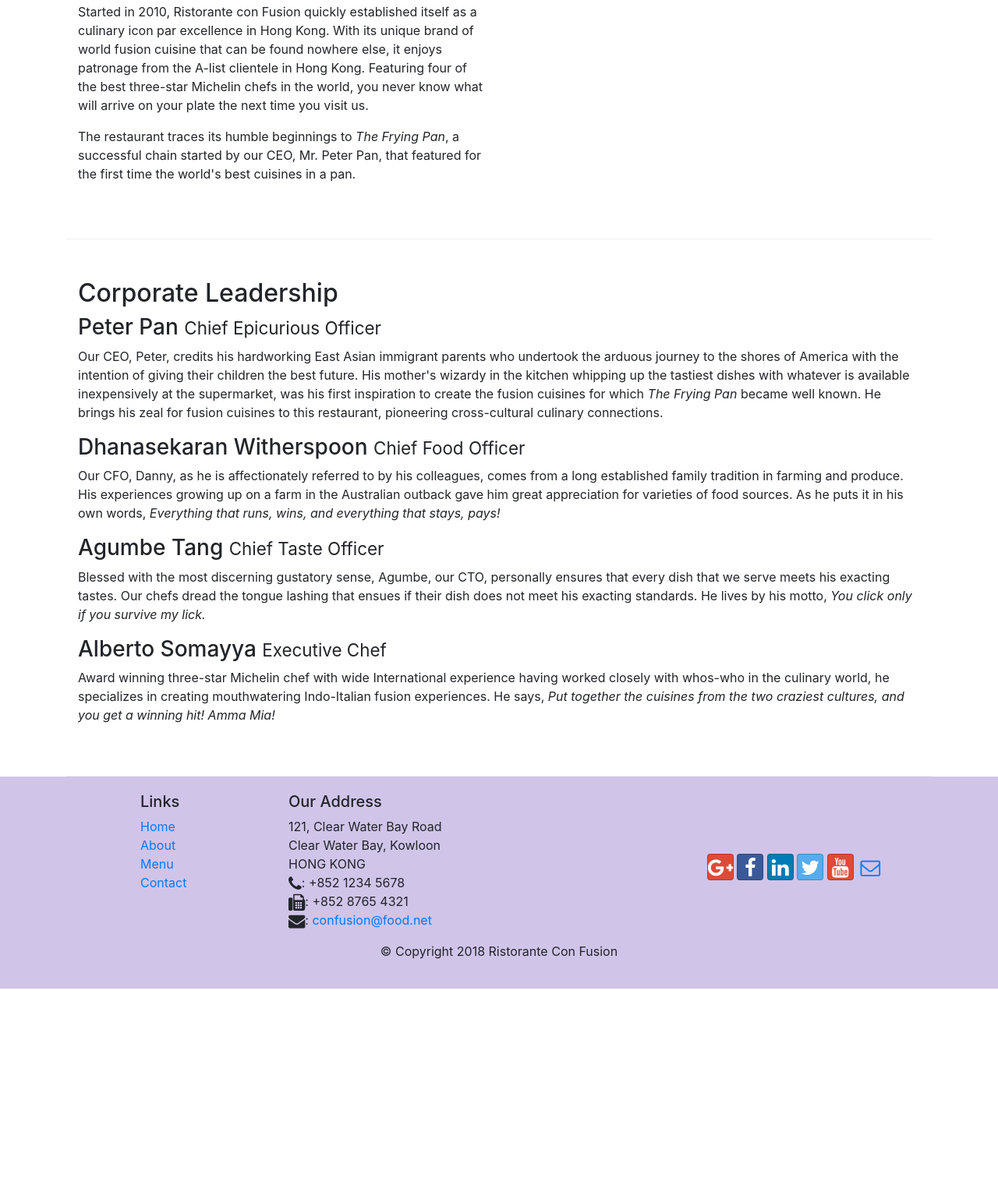
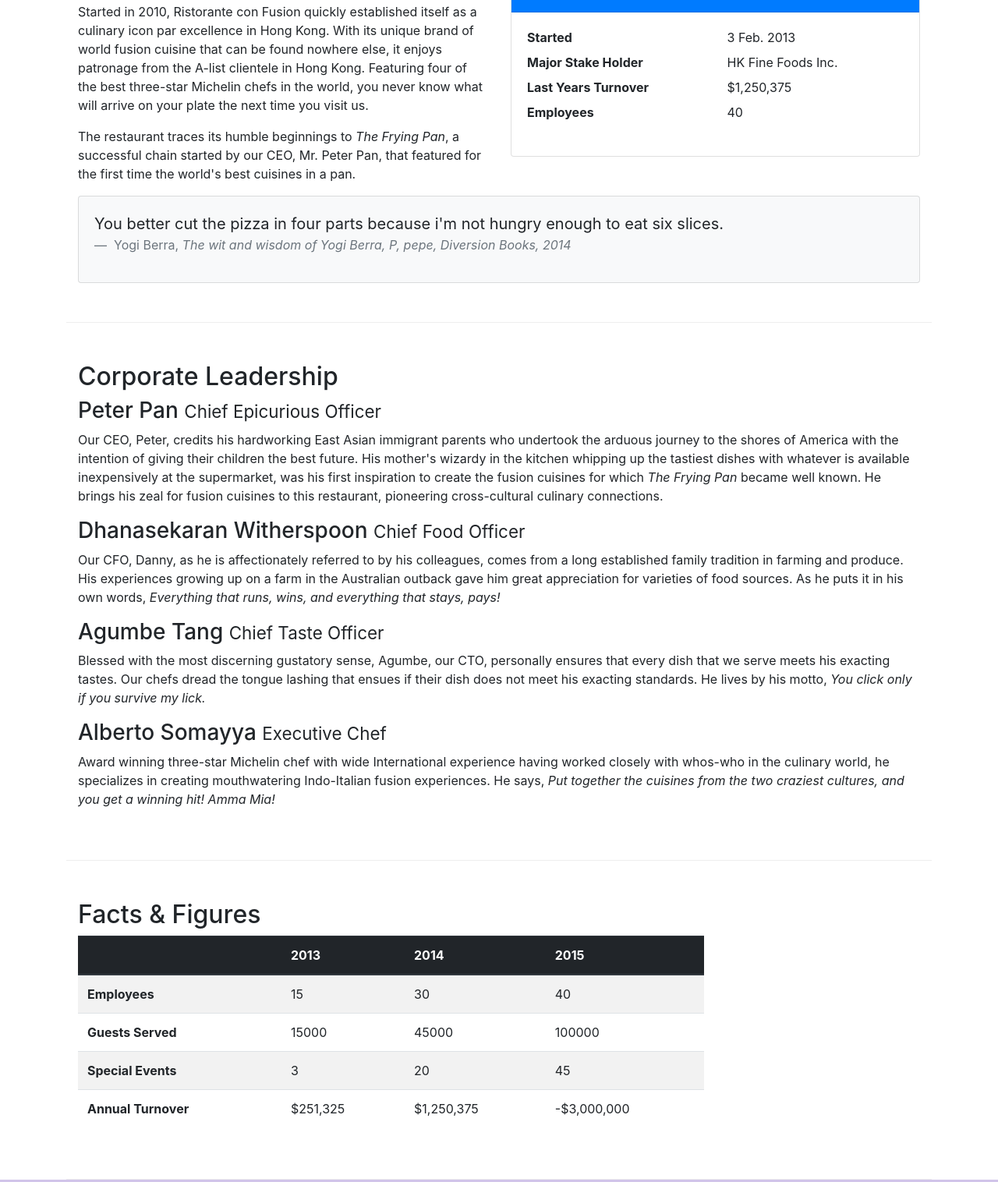
Before and after one commit to mubarizzz/task-CN, a website: page aboutus.html in a window 1280 px wide. Shown: the part 558-2074 px from the top of the page at 78% size. Before the commit the page ends 1826 px from the top, so only its background shows below. Drawn offline with nearby package versions, Linux system fonts and the light colour scheme.

Commit message:
tables and cards

```diff
--- a/aboutus.html
+++ b/aboutus.html
@@ -112,7 +112,42 @@
             cuisines in a pan.
           </p>
         </div>
-        <div class="col-sm"></div>
+        <div class="col-sm">
+          <div class="card">
+            <h3 class="card-header bg-primary text-white">
+              Facts At A Glance
+            </h3>
+            <div class="card-body">
+              <dl class="row">
+                <dt class="col-6">Started</dt>
+                <dd class="col-6">3 Feb. 2013</dd>
+                <dt class="col-6">Major Stake Holder</dt>
+                <dd class="col-6">HK Fine Foods Inc.</dd>
+                <dt class="col-6">Last Years Turnover</dt>
+                <dd class="col-6">$1,250,375</dd>
+                <dt class="col-6">Employees</dt>
+                <dd class="col-6">40</dd>
+              </dl>
+            </div>
+          </div>
+        </div>
+        <div class="col-12">
+          <div class="card card-body bg-light">
+            <blockquote class="blockquote">
+              <p class="mb-0">
+                You better cut the pizza in four parts because i'm not hungry
+                enough to eat six slices.
+              </p>
+              <footer class="blockquote-footer">
+                Yogi Berra,
+                <cite title="Source Title"
+                  >The wit and wisdom of Yogi Berra, P, pepe, Diversion Books,
+                  2014</cite
+                >
+              </footer>
+            </blockquote>
+          </div>
+        </div>
       </div>
 
       <div class="row row-content">
@@ -161,6 +196,54 @@
             >
           </p>
         </div>
+      </div>
+      <div class="row row-content">
+        <div class="col-12 col-sm-9">
+          <h2>Facts &amp; Figures</h2>
+          <div class="table-responsive">
+            <table class="table table-striped">
+              <thead class="thead-dark">
+                <tr>
+                  <th>&nbsp;</th>
+                  <th>2013</th>
+                  <th>2014</th>
+                  <th>2015</th>
+                </tr>
+              </thead>
+
+              <tbody>
+                <tr>
+                  <th>Employees</th>
+                  <td>15</td>
+                  <td>30</td>
+                  <td>40</td>
+                </tr>
+
+                <tr>
+                  <th>Guests Served</th>
+                  <td>15000</td>
+                  <td>45000</td>
+                  <td>100000</td>
+                </tr>
+
+                <tr>
+                  <th>Special Events</th>
+                  <td>3</td>
+                  <td>20</td>
+                  <td>45</td>
+                </tr>
+
+                <tr>
+                  <th>Annual Turnover</th>
+                  <td>$251,325</td>
+                  <td>$1,250,375</td>
+                  <td>-$3,000,000</td>
+                </tr>
+              </tbody>
+            </table>
+          </div>
+        </div>
+        <div class="col-12 col-sm-3"></div>
       </div>
     </div>
 
```
